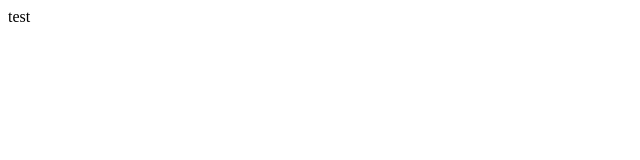
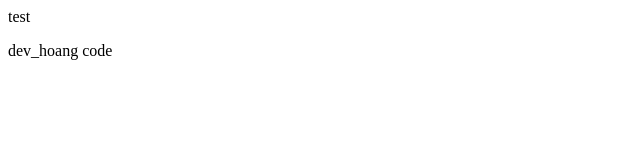
Before and after one commit to sonvh0405/demo_lvn, a plain HTML site: page index.html in a window 1280 px wide. Shown: the full height of the page, 0-640 px from the left. Drawn offline with Linux system fonts and the light colour scheme.

Commit message:
Hoang code giohang

```diff
--- a/index.html
+++ b/index.html
@@ -8,6 +8,9 @@
 </head>
 <body>
     <div>test</div>
+    <p>
+        dev_hoang code
+    </p>
 </body>
 </html>
 
```
